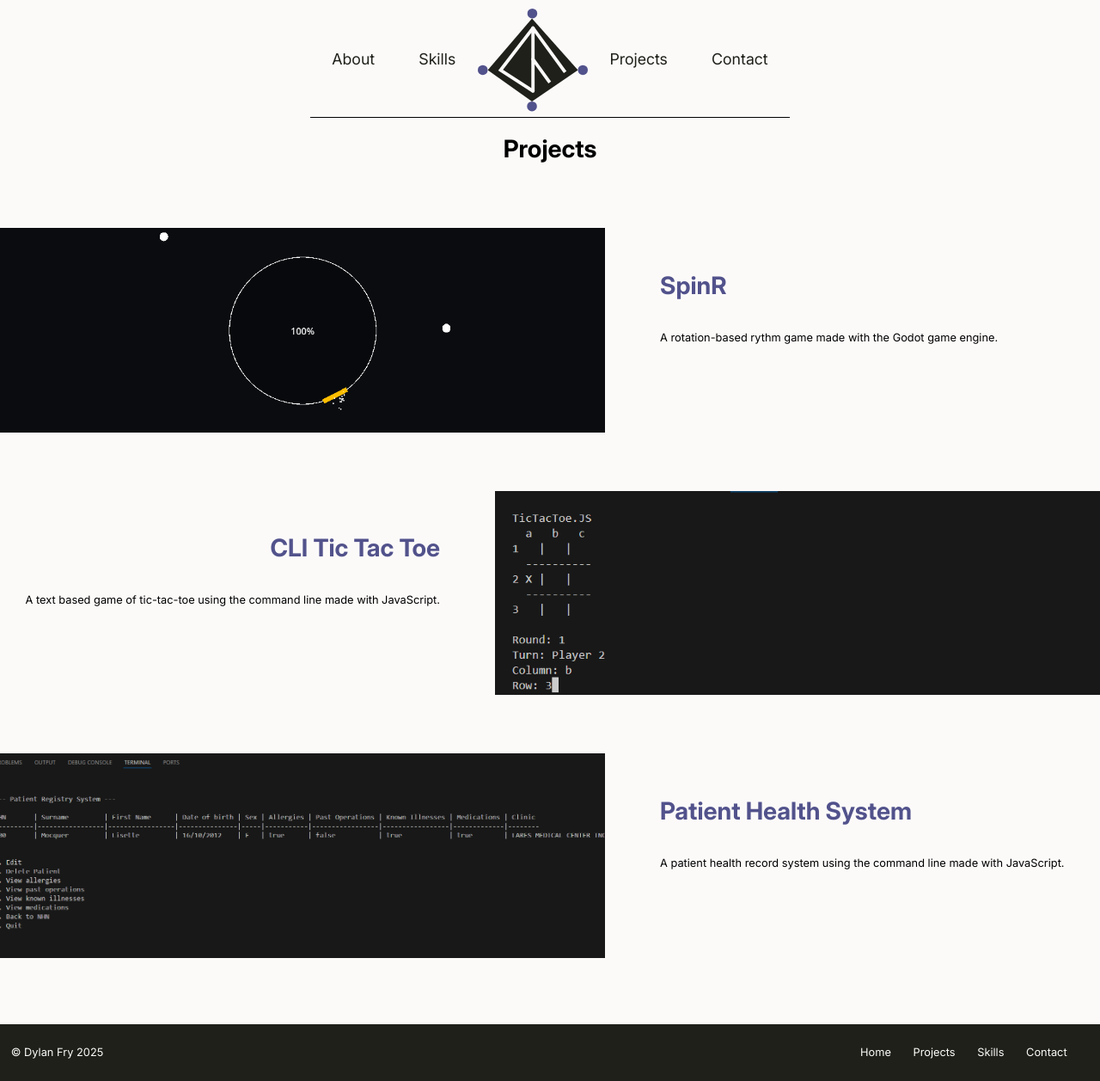
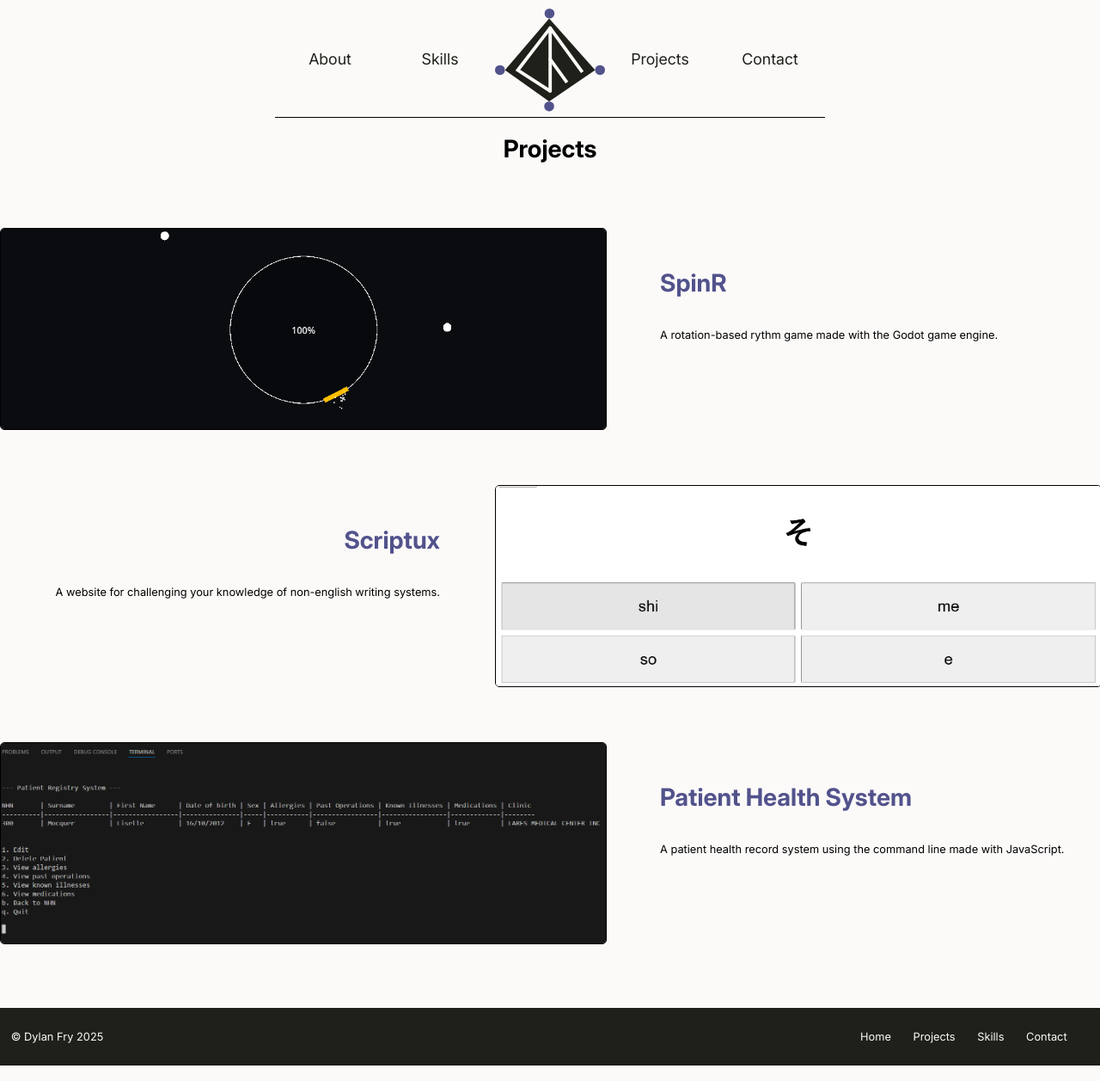
Before and after one commit to Heavy-Horn/Personal-Portfolio, a website: page pages/projects.html in a window 1280 px wide. Shown: the whole page at 86% size. Drawn offline with Linux system fonts and the light colour scheme.

Commit message:
Final pre-firebase form

```diff
--- a/components/footer/footer.html
+++ b/components/footer/footer.html
@@ -0,0 +1,7 @@
+<p>&#169; Dylan Fry 2025</p>
+<ul>
+    <li><a href="../pages/index.html">Home</a></li>
+    <li><a href="../pages/projects.html">Projects</a></li>
+    <li><a href="../pages/skills.html">Skills</a></li>
+    <li><a href="../pages/contact.html">Contact</a></li>
+</ul>
--- a/components/footer/footer.js
+++ b/components/footer/footer.js
@@ -0,0 +1,15 @@
+async function loadFooter() {
+	const template = await fetch("../components/footer/footer.html")
+	const footer = await template.text()
+
+	const placeholder = document.getElementById("placeholderFooter")
+
+	const footReplace = document.createElement("footer")
+	footReplace.classList.add("footer")
+	footReplace.id = "footer"
+
+	placeholder.replaceWith(footReplace)
+	footReplace.innerHTML = footer
+}
+
+window.onload = loadFooter()
--- a/components/header/header.css
+++ b/components/header/header.css
@@ -29,18 +29,18 @@
 @media (max-width: 1280px) {
     .navigation li {
         display: inline-flex;
-        padding-right: 2vw;
-        padding-left: 2vw;
+        justify-content: center;
         font-family: inter;
         font-size: 2vw;
+        width: 10vw;
     }
 }
 
 @media (min-width: 1280px) {
     .navigation li {
         display: inline-flex;
-        padding-right: 2vw;
-        padding-left: 2vw;
+        justify-content: center;
+        width: 10vw;
         font-family: inter;
         font-size: 1.4vw;
     }
--- a/components/projects/projects.css
+++ b/components/projects/projects.css
@@ -63,6 +63,8 @@ a:hover {
     height: 100%;
     object-fit: cover;
     overflow: hidden;
+    border: 1px black solid;
+    border-radius: 5px;
 }
 
 @media (max-width: 1080px) {
--- a/components/skills/skills.css
+++ b/components/skills/skills.css
@@ -104,3 +104,7 @@
         color: #FCFAF9;
     }
 }
+
+.hidden {
+    display: none;
+}
--- a/pages/projects.html
+++ b/pages/projects.html
@@ -9,6 +9,7 @@
     <meta charset="UTF-8">
     <meta name="viewport" content="width=device-width, initial-scale=1.0">
     <script src="../components/header/header.js"></script>
+    <script src="../components/footer/footer.js"></script>
     <title>Projects | Dylan Fry</title>
 </head>
 <body>
@@ -19,30 +20,22 @@
         <div class="projects">
             <section class="showcase1">
                 <img class="showcaseimage" src="../assets/images/spinr.png" alt="Screenshot of a game with a circle surrounded by other circles.">
-                <h2 class="showcasetitle"><a href="https://github.com/Swivet-Effect/SpinR/">SpinR</a></h2>
+                <h2 class="showcasetitle"><a href="https://github.com/Heavy-Horn/SpinR">SpinR</a></h2>
                 <p class="showcasedescription">A rotation-based rythm game made with the Godot game engine.</p>
             </section>
             <section class="showcase2">
-                <img class="showcaseimage" src="../assets/images/CLITicTacToe.png" alt="Screenshot of a game using text in a command line to play tic tac toe.">
-                <h2 class="showcasetitle"><a href="https://github.com/NMIT-GITHUB/assessment-two-s1-25-DylanFry">CLI Tic Tac Toe</a></h2>
-                <p class="showcasedescription">A text based game of tic-tac-toe using the command line made with JavaScript.</p>
+                <img class="showcaseimage" src="../assets/images/scriptux.png" alt="Screenshot of a website containing a foreign writing character over 4 random english translation">
+                <h2 class="showcasetitle"><a href="https://github.com/Heavy-Horn/Scriptux">Scriptux</a></h2>
+                <p class="showcasedescription">A website for challenging your knowledge of non-english writing systems.</p>
             </section>
             <section class="showcase3">
                 <img class="showcaseimage" src="../assets/images/CLI PPR.png" alt="Screenshot of a program with a table containing fake patient health records.">
-                <h2 class="showcasetitle"><a href="https://github.com/DylanFry/SDV503-Assessment3-DylanFry">Patient Health System</a></h2>
+                <h2 class="showcasetitle"><a href="https://github.com/Heavy-Horn/Patient-Health-Record-System-Node">Patient Health System</a></h2>
                 <p class="showcasedescription">A patient health record system using the command line made with JavaScript.</p>
             </section>
         </div>
     </div>
 
-    <footer>
-        <p>&#169; Dylan Fry 2025</p>
-        <ul>
-            <li><a href="../pages/index.html">Home</a></li>
-            <li><a href="../pages/projects.html">Projects</a></li>
-            <li><a href="../pages/skills.html">Skills</a></li>
-            <li><a href="../pages/contact.html">Contact</a></li>
-        </ul>
-    </footer>
+    <div id="placeholderFooter"></div>
 </body>
 </html>
```
Also changed, not shown: components/skills/skills.js (+13 -0 lines), pages/contact.html (+2 -9 lines), pages/index.html (+3 -10 lines), pages/skills.html (+13 -15 lines), assets/images/scriptux.png (added).
